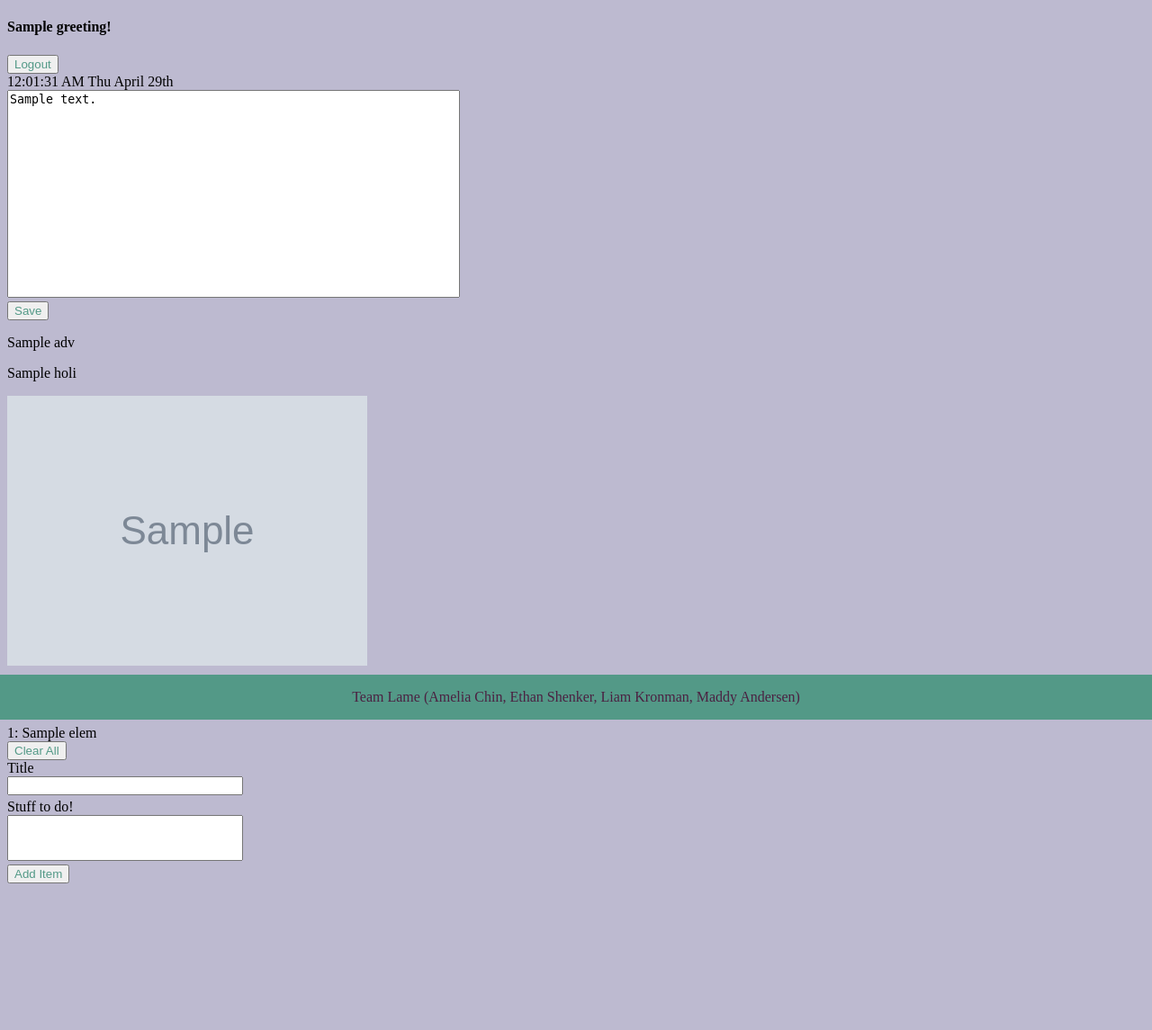
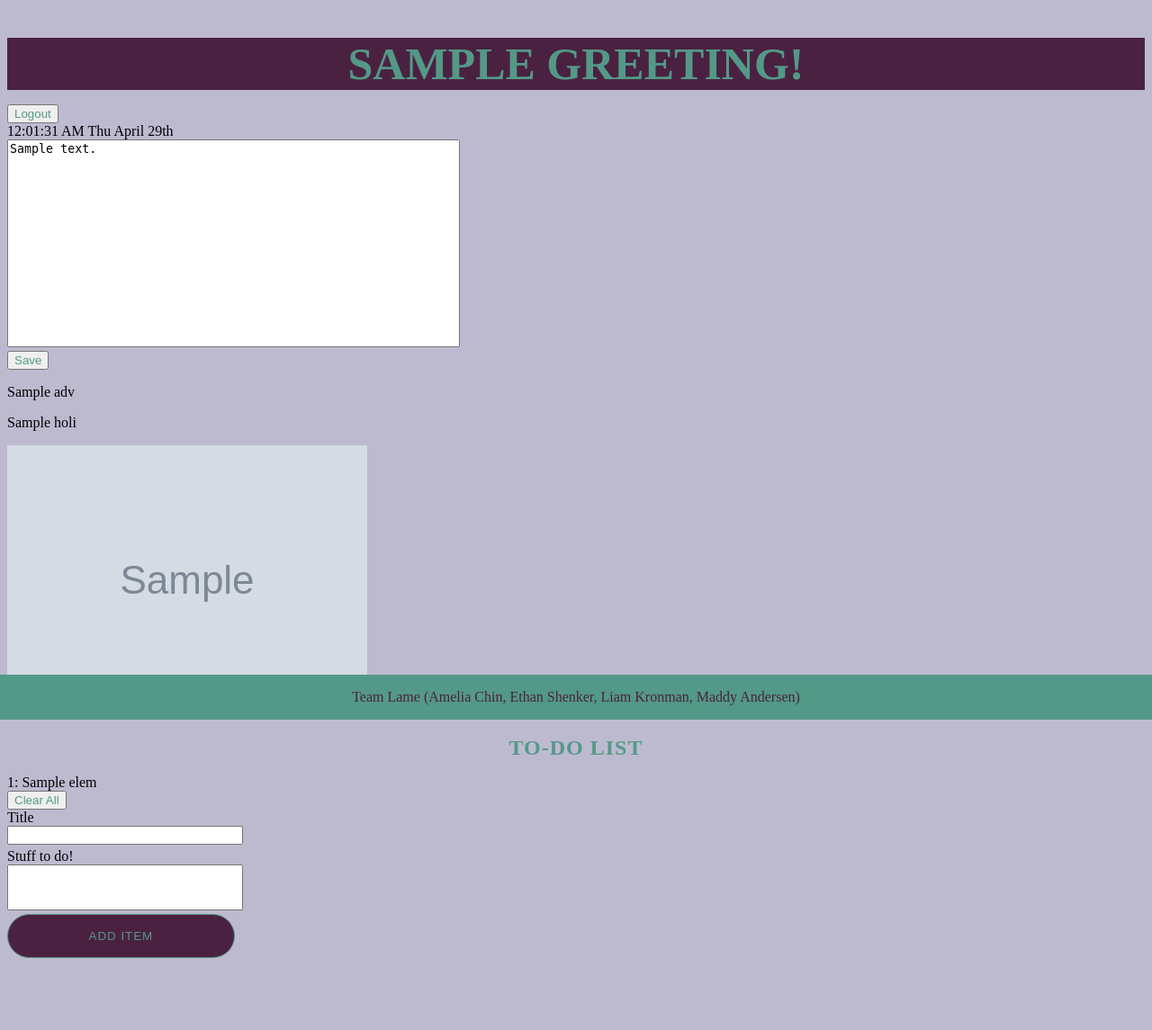
Before and after one commit to amelia-chin/lame, a Flask app: template app/templates/user_page.html in a window 1280 px wide. Shown: the whole page at 90% size. Before the commit the page ends 982 px from the top, so only its background shows below. Run offline with Flask 2, Linux system fonts and the light colour scheme; the template is opened without the code that fills it: most values are stand-ins (such as "Sample title", 1, 10 or a date in 2020); grey boxes marked "Sample" are stand-in pictures.

Commit message:
more styling

```diff
--- a/app/static/css/style.css
+++ b/app/static/css/style.css
@@ -53,7 +53,8 @@ h2 {
   opacity: .6;
   transition: all ease .4s;
   padding: .5rem;
-  width: 97%;
+  padding-right: 0rem;
+  width: 100%;
   color: #539987;
 }
 
@@ -103,3 +104,36 @@ input[type=submit] {
 	color: #4b2142;
 	text-align: center;
 }
+
+.banner-text {
+  color: #539987;
+  margin-bottom: 1rem;
+  font-weight: 600;
+  text-transform: uppercase;
+  text-align: center;
+  font-size: 50px;
+}
+
+.banner{
+  width: 100%;
+  background-color: #4b2142;
+  text-align: center;
+}
+
+.pfp-button {
+  border-radius: 30px;
+  border: 1px solid #539987;
+  background-color: #4b2142;
+  text-transform: uppercase;
+  letter-spacing: 1px;
+  padding: 1rem;
+  transition: all ease .4s;
+  /*display: block;
+  margin-left: auto;
+  margin-right: auto;*/
+  width: 20%;
+}
+
+.pfp-button:hover {
+  background-color: #34231e;
+}
--- a/app/templates/user_page.html
+++ b/app/templates/user_page.html
@@ -19,7 +19,9 @@
 
         <section class="header">
 
-            <h4>{{ greeting }}!</h4>
+            <div class = "banner">
+              <h1 class = "banner-text">{{ greeting }}!</h1>
+            </div>
             <div class="logout">
                 <form method="get" action="/logout">
                     <input name="Submit" type="submit" value="Logout"> <br>
@@ -66,7 +68,7 @@
                 <textarea name="title" rows="1" cols="30" style="resize:none;"></textarea> <br>
                 <label for="description"> Stuff to do! </label> <br>
                 <textarea name="description" rows="3" cols="30" style="resize:none;"></textarea> <br>
-                <input type="submit" name="submit" value="Add Item">
+                <input type="submit" name="submit" value="Add Item" class="pfp-button">
             </form>
             </div>
 
```
Also changed, not shown: app/lame.db.
